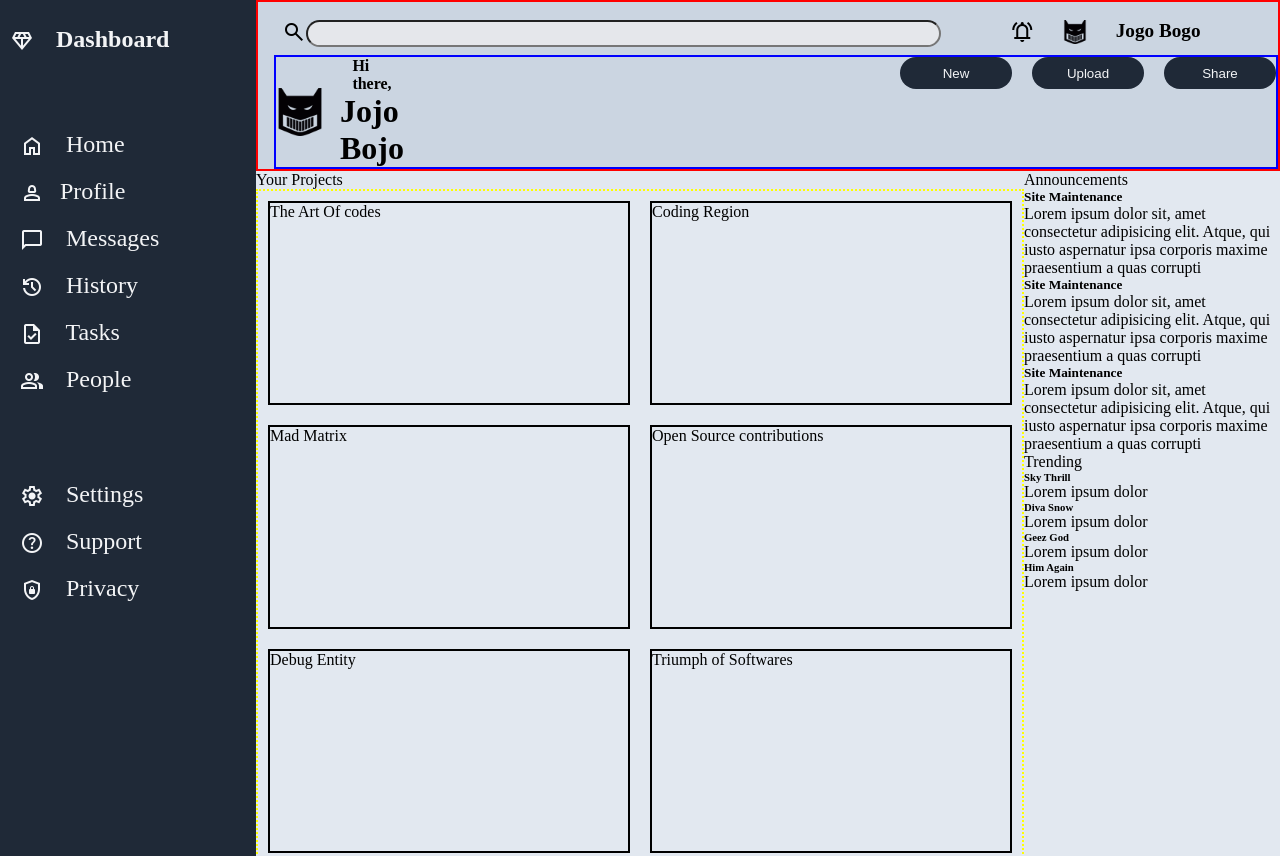
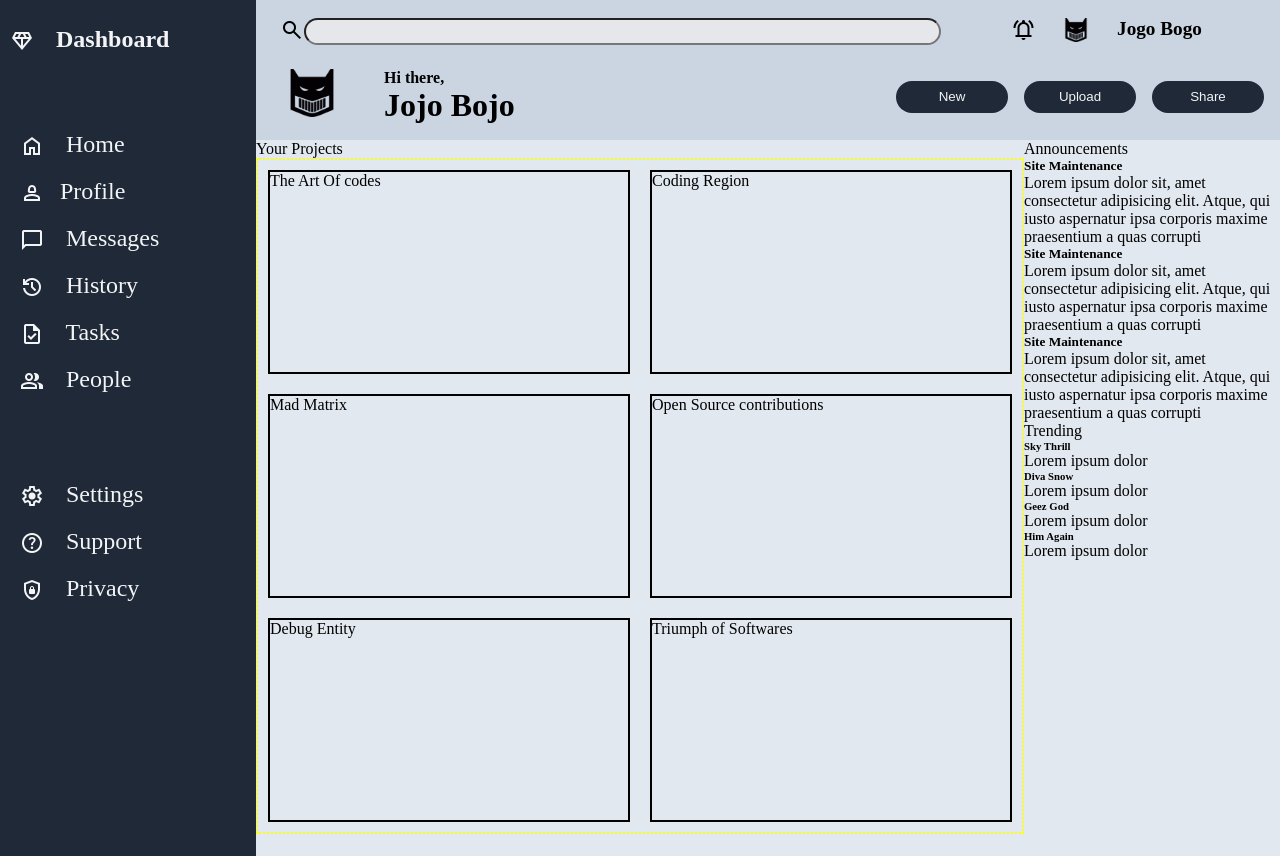
Before and after one commit to SubashJirel/Admin-Dashboard, a plain HTML site: page index.html in a window 1280 px wide. Shown: the top 856 px of the page. Drawn offline with nearby package versions, Linux system fonts and the light colour scheme.

Commit message:
modified and finalized the navbar section of the header

```diff
--- a/index.html
+++ b/index.html
@@ -104,12 +104,16 @@
             <div class="navbar">
                 <div class="profileInfo">
                     <div class="batmanImage"></div>
-                    <h6>Hi there,</h6>
-                    <h3>Jojo Bojo</h3>
+                    <div class="profileText">
+                        <h6>Hi there,</h6>
+                        <h3>Jojo Bojo</h3>
+                    </div>
                 </div>
-                <button class="new">New</button>
-                <button class="upload">Upload</button>
-                <button class="share">Share</button>
+                <buttonContainer>
+                    <button class="new">New</button>
+                    <button class="upload">Upload</button>
+                    <button class="share">Share</button>
+                </buttonContainer>
 
              </div>
         </div>
--- a/styles.css
+++ b/styles.css
@@ -21,7 +21,7 @@
 .header {
     display: flex;
     flex-direction: column;
-    border: 2px solid red;
+    /* border-bottom: 4px solid #1f2937; */
     grid-column: 1/-1;
 
     background-color: #ffffff;
@@ -31,11 +31,7 @@
     grid-template-columns: 4fr 1fr;
 
 }
-.navbar {
-    display: grid;
-    grid-template-columns: 4fr 1fr 1fr 1fr;
-    border: 2px solid blue;
-}
+
 .main {
     background-color: #e2e8f0;
 }
@@ -47,7 +43,7 @@
     border: 2px dotted yellow;
 
     padding: 10px;
-    /* grid-row: 2/4; */
+
 }
 .Project-Section {
     grid-row: 2/4;
@@ -122,9 +118,11 @@ button {
 
 /* making the navbar section of the header */
 .header .navbar {
-    display: grid;
-    grid-template-columns: 1fr auto auto auto;
-   gap: 20px;
+   display: flex;
+   justify-content: space-between;
+   align-items: center;
+   flex-wrap: wrap;
+   padding: 16px;
 }
 
 .header .navbar button {
@@ -137,10 +135,12 @@ button {
 }
 
 .header .navbar .profileInfo {
-    display: grid;
-    grid-template-columns: 3rem 3rem;
-    place-items: center;
+    display: flex;
 
+}
+body > div > div.main > div.header > div.navbar > buttoncontainer {
+    display: flex;
+    gap: 16px;
 }
 .header .navbar .profileInfo .batmanImage {
     grid-row: 1/3;
@@ -149,15 +149,15 @@ button {
 
 }
 
-.header > .searchBox > div > h5 {
+.header > .searchBox > div  h5 {
     font-size: 1.2rem;
 }
-.header > .navbar > div > h6 {
+.header > .navbar > div  h6 {
     font-size: 1rem;
     margin-left: 3rem;
 }
 
-.header > .navbar > div > h3 {
+.header > .navbar > div  h3 {
     font-size: 2rem;
     margin-left: 3rem;
 
```
